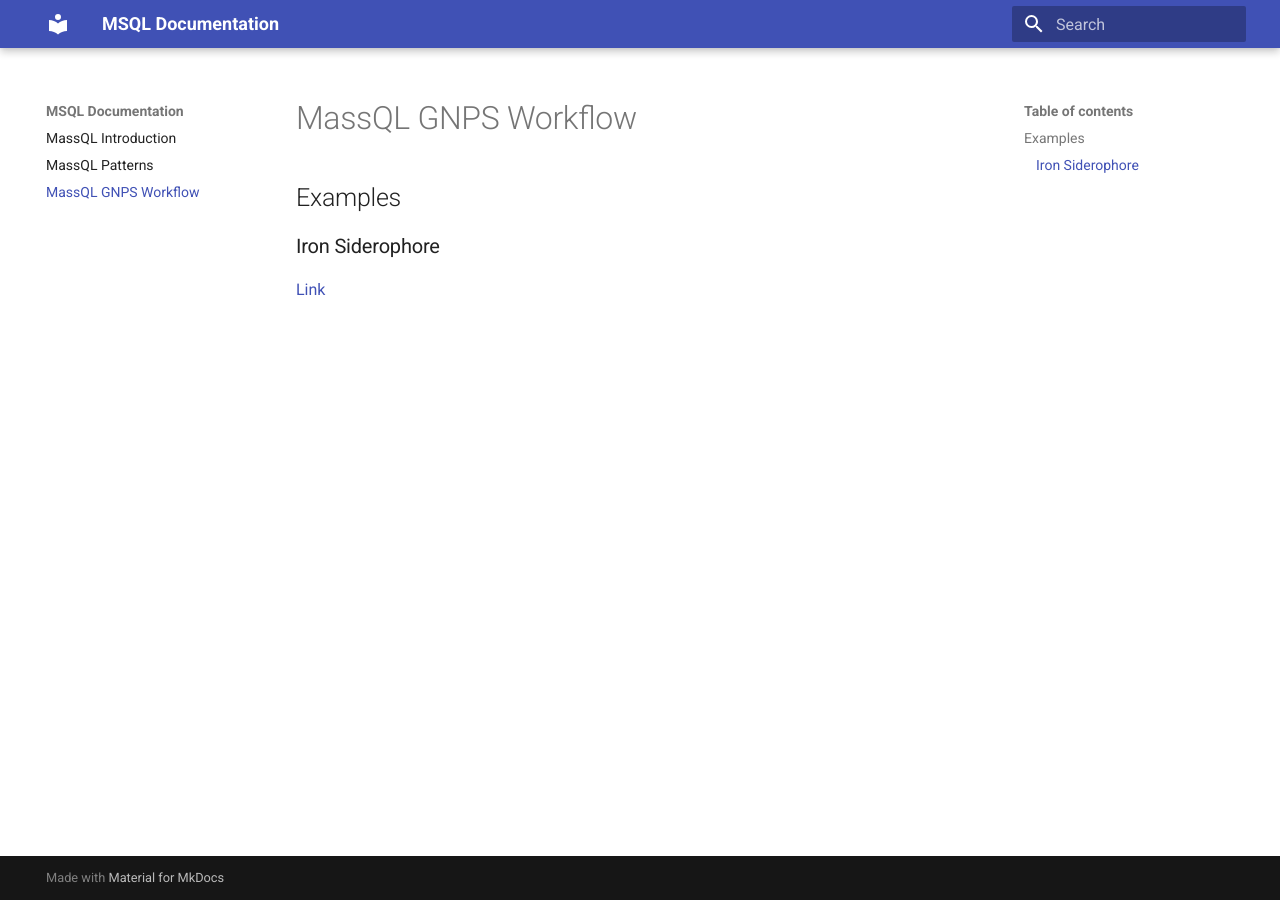
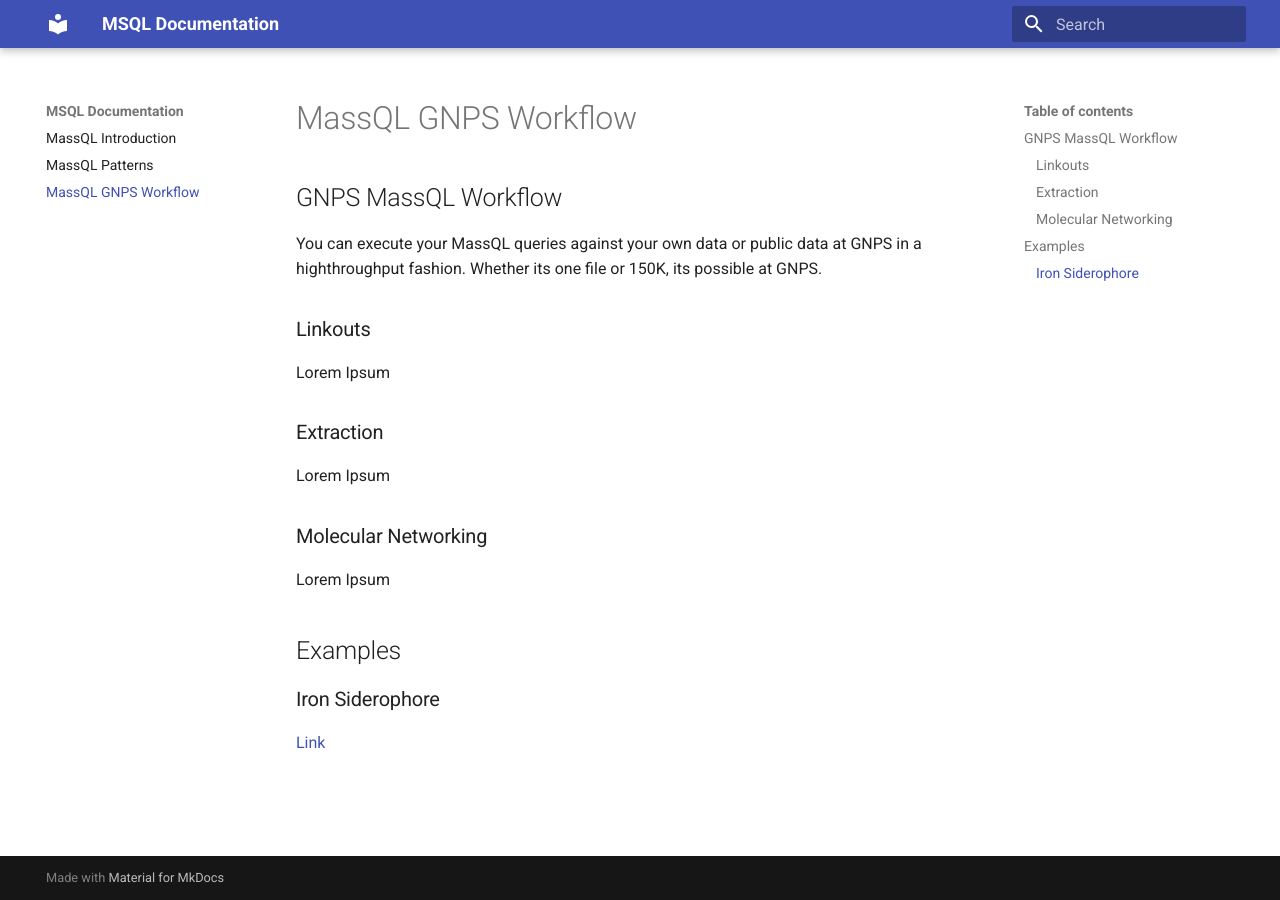
Before and after one commit to mwang87/MassQueryLanguage_Documentation, an MkDocs documentation site: the page built from docs/gnps.md, in a window 1280 px wide. Built offline with MkDocs 1.6.1 and Material for MkDocs 9.7.7, drawn with Linux system fonts in a browser that asks for light colours.

Commit message:
more exposition

```diff
--- a/docs/gnps.md
+++ b/docs/gnps.md
@@ -1,3 +1,20 @@
+## GNPS MassQL Workflow
+
+You can execute your MassQL queries against your own data or public data at GNPS in a highthroughput fashion. Whether its one file or 150K, its possible at GNPS.
+
+
+### Linkouts
+
+Lorem Ipsum
+
+### Extraction
+
+Lorem Ipsum
+
+### Molecular Networking
+
+Lorem Ipsum
+
 ## Examples
 
 ### Iron Siderophore
```
